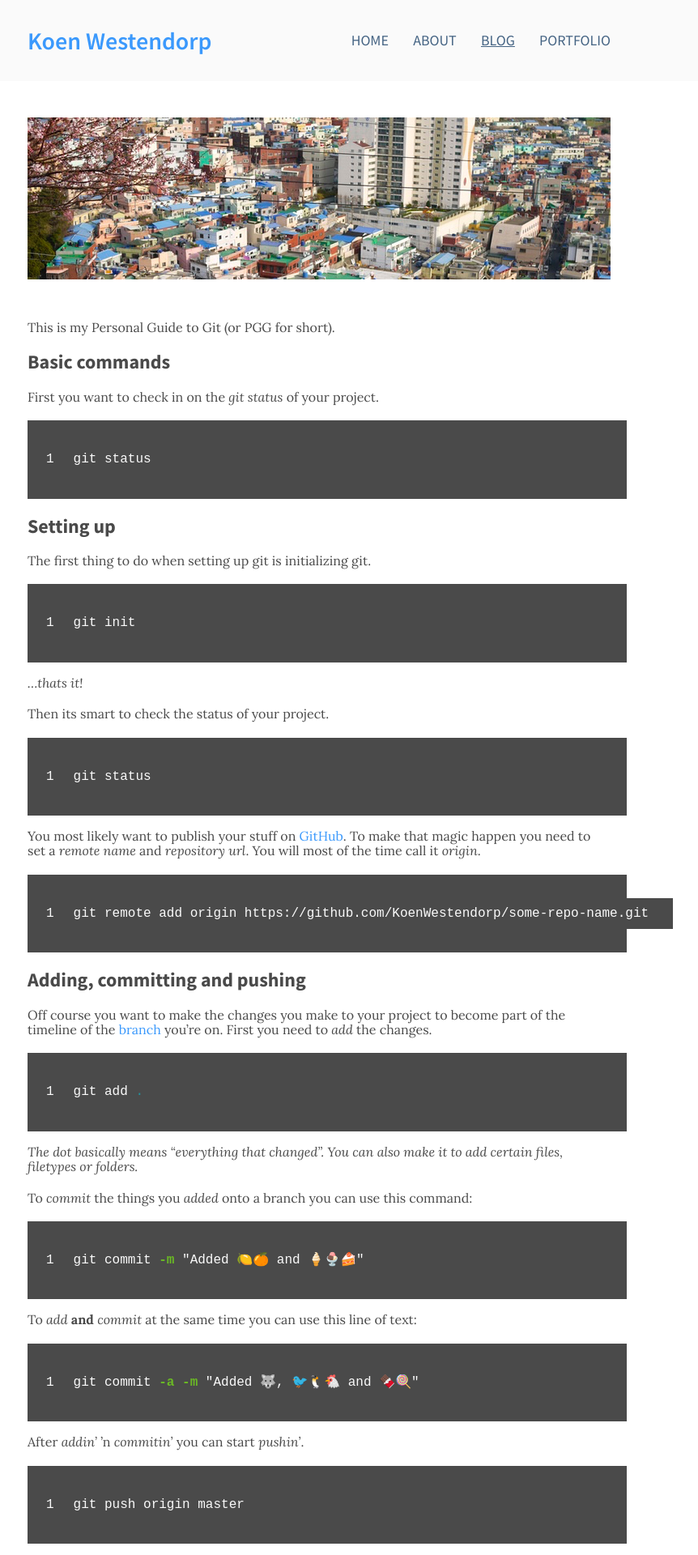
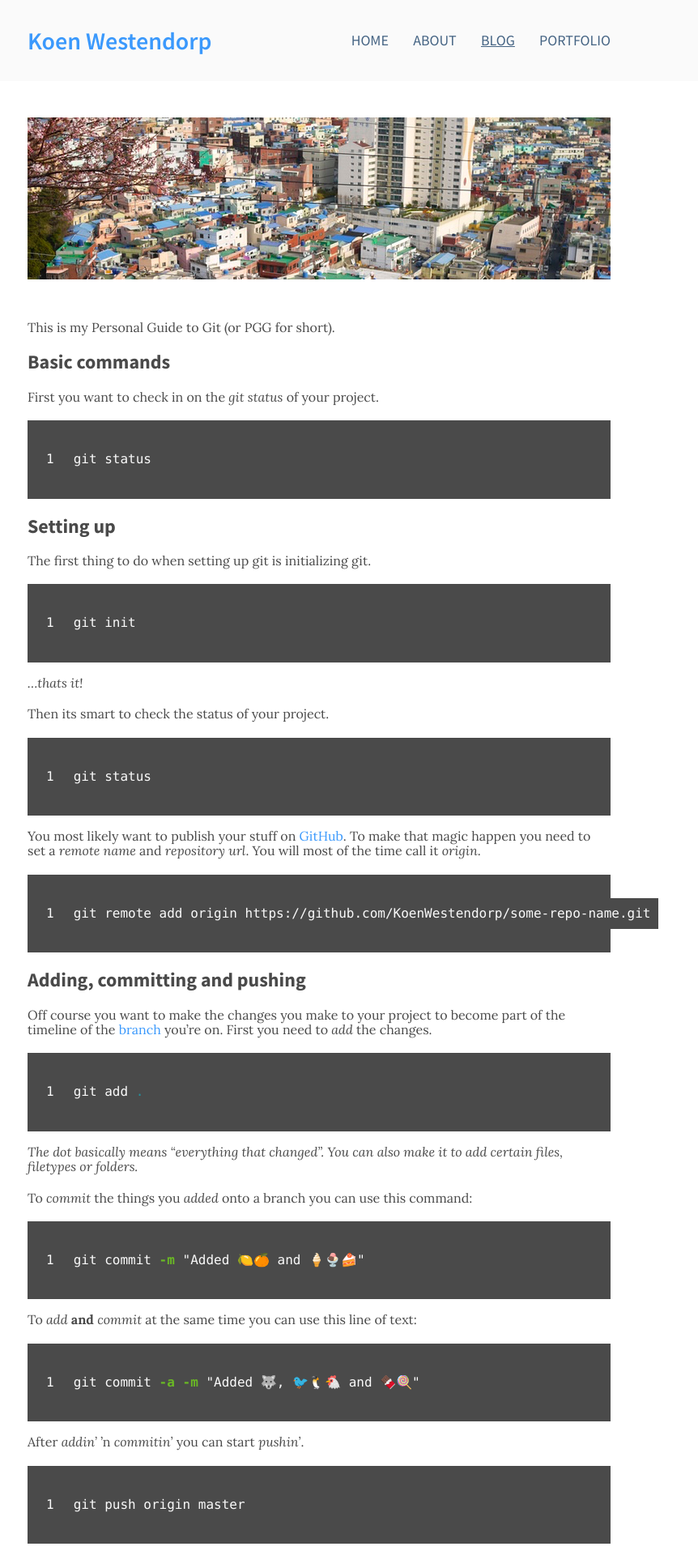
Before and after one commit to KoenWestendorp/koen_westendorp, a Jekyll site: the page built from _posts/2016-04-16-random-blog-post-for-even-more-tests.md, in a window 1280 px wide. Shown: the top 1920 px of the page at 81% size, without its empty margins (246-1108 px from the left). Built offline with Jekyll 4.4.1, drawn with Linux system fonts in a browser that asks for light colours; nearby versions of some CDN libraries; Markdown is read by kramdown in place of the engine named in the settings.

```diff
--- a/css/_syntax.sass
+++ b/css/_syntax.sass
@@ -160,16 +160,15 @@
 
 pre
   background-color: $black
-  width: 100%
+  width: calc(100% - 20px)
   padding: 10px
   color: $lightgrey
 
-
-
 code.language-bash
   &::before
+    font-family: $code-font-family
     content: "$ "
     color: $blue
-    font-weight: 600
+    font-weight: 900
 
   color: $lightgrey
--- a/css/_type.sass
+++ b/css/_type.sass
@@ -41,6 +41,9 @@
   &:hover
     text-decoration: underline
 
+code, pre, div.highlight
+  font-family: $code-font-family
+
 hr
   border: solid $grey
   border-width: 1px 0 0
```
Also changed, not shown: 1 other file.
